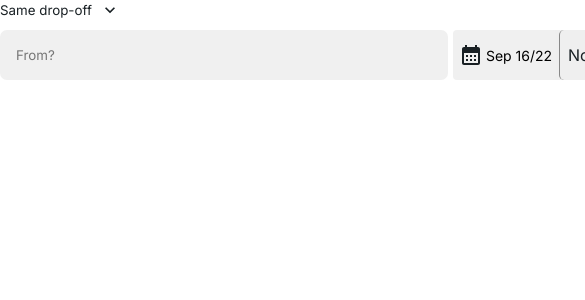
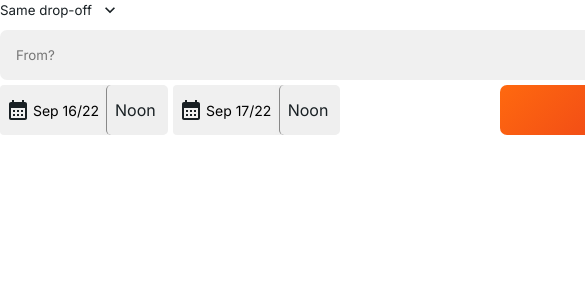
Before and after one commit to YohanesMulugeta/Sean-Rental-Form, a React (Create React App) app: page / in a window 390 px wide. Shown: the top 300 px of the page, 585 px wide, since content can reach past the window. Built offline with nearby package versions, Linux system fonts and the light colour scheme.

Commit message:
all form are compiled to gether and styled

```diff
--- a/src/components/RentalForm.jsx
+++ b/src/components/RentalForm.jsx
@@ -10,22 +10,24 @@ import "./rentalForm.css";
 
 function RentalForm() {
   const [isSame, setIsSame] = useState("Same");
-  const width = isSame === "Same" ? "100%" : "auto";
+  const width = isSame === "Same" ? "100%" : "50%";
   return (
     <form>
       <div className="flex inner-form-container column">
         <SameDiff setIsSame={setIsSame} isSame={isSame} />
         <div className="form-fields-container flex">
           <div
-            style={{ display: "flex", width: "28rem" }}
+            style={{ display: "flex" }}
             className="location-fields-container"
           >
             <Location label="From?" width={width} />
             {isSame === "Same" ? null : <Location label="To?" width={width} />}
           </div>
-          <RentDateRangePicker />
-          <div className="btn flex" role="button">
-            <SearchOutlinedIcon fontSize="large" sx={{ color: pink[200] }} />
+          <div className="date-search-container flex">
+            <RentDateRangePicker />
+            <div className="btn flex" role="button">
+              <SearchOutlinedIcon fontSize="large" sx={{ color: pink[200] }} />
+            </div>
           </div>
         </div>
       </div>
--- a/src/components/rentalForm.css
+++ b/src/components/rentalForm.css
@@ -1,5 +1,9 @@
 .inner-form-container {
   gap: 10px;
+}
+
+.location-fields-container {
+  width: 28em;
 }
 
 .location-fields-container,
@@ -13,4 +17,58 @@
   justify-content: center;
   width: 50px;
   height: 50px;
+  background: linear-gradient(135deg, #ff690f 0%, #e8381b 100%);
+  border-radius: 7px;
 }
+
+.btn > svg.MuiSvgIcon-root {
+  fill: #fff;
+}
+
+.date-search-container {
+  gap: 5px;
+}
+
+@media (max-width: 970px) {
+  /* .inner-form-container {
+    flex-direction: column;
+  } */
+  .form-fields-container {
+    width: 700px;
+    flex-direction: column;
+  }
+  .location-fields-container {
+    width: 100%;
+    /* justify-content: space-between; */
+  }
+
+  .date-search-container {
+    justify-content: space-between;
+  }
+
+  .btn {
+    width: 200px;
+  }
+
+  /* div.rdrMonths.rdrMonthsVertical {
+    align-items: center;
+    padding: 20px;
+    width: 350px;
+  } */
+
+  /* div.rdrDays {
+    width: 100%;
+  } */
+  /* .rdrDateRangePickerWrapper,
+  div.rdrCalendarWrapper.rdrDateRangeWrapper {
+    width: 100%;
+  } */
+
+  /* .date-input {
+    width: 50%;
+  } */
+
+  .rdrNextPrevButton:last-of-type {
+    right: 0;
+  }
+}
--- a/src/mod/components/Calendar/index.js
+++ b/src/mod/components/Calendar/index.js
@@ -338,7 +338,7 @@ class Calendar extends PureComponent {
             return null;
           return (
             <div
-              className={styles.dateDisplay}
+              className={styles.dateDisplay + " date-input"}
               key={i}
               style={{ color: range.color || defaultColor }}
             >
--- a/src/mod/components/DateInput/index.js
+++ b/src/mod/components/DateInput/index.js
@@ -76,11 +76,12 @@ class DateInput extends PureComponent {
         style={{
           display: "flex",
           alignItems: "center",
+
           gap: "3px",
           backgroundColor: "buttonface",
           borderRadius: "7px",
-          maxWidth: "225px",
         }}
+        className="date-input"
       >
         <span
           className={classnames("rdrDateInput", className)}
```
